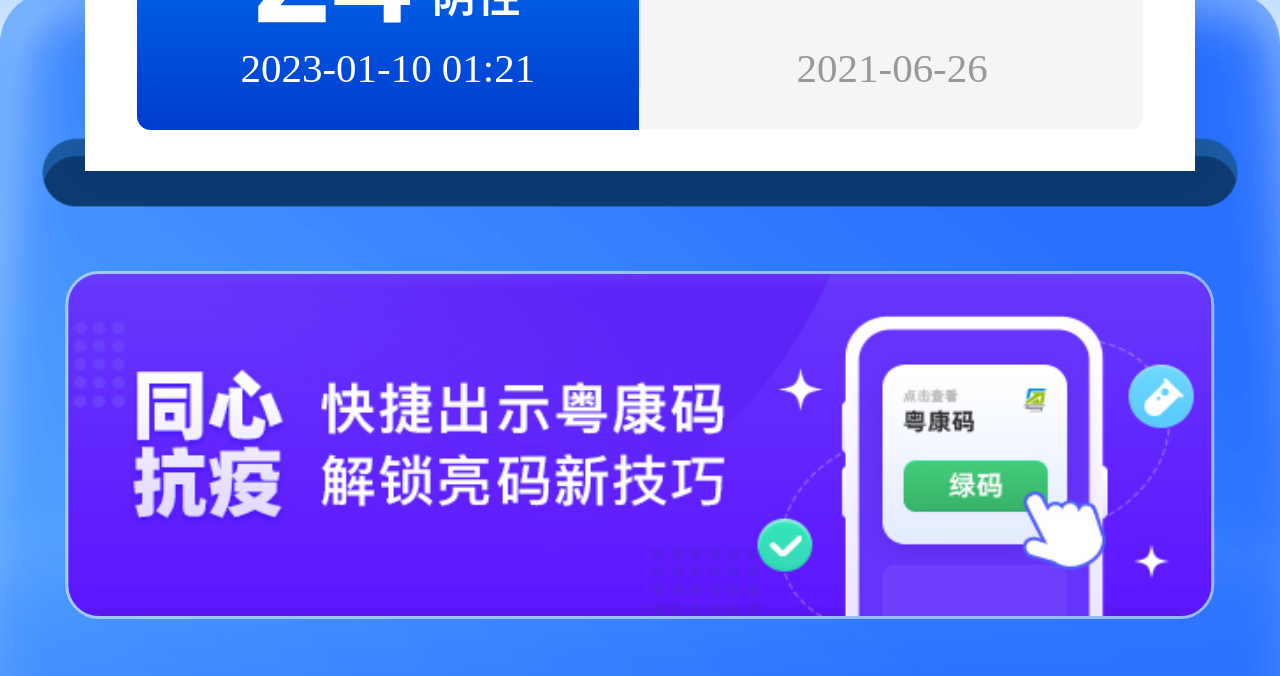
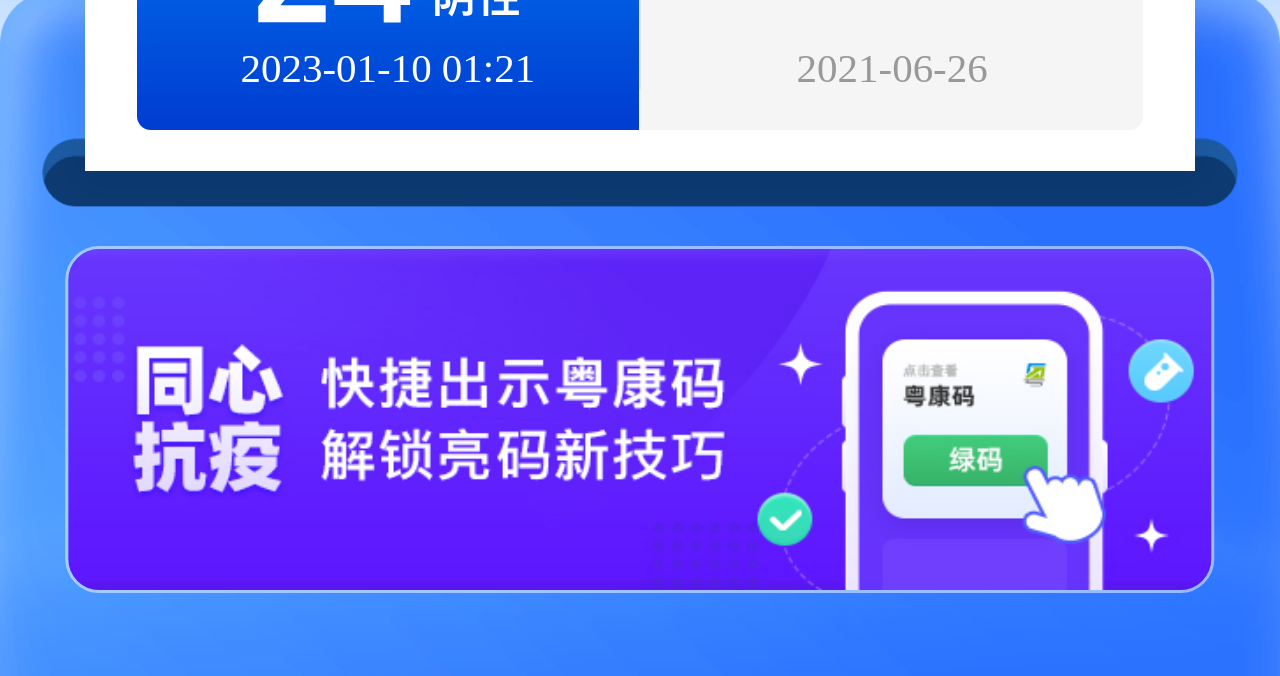
Before and after one commit to chinajkm/chinajkm, a plain HTML site: page ykm/checkin.html in a window 1280 px wide. Shown: the part 1573-2249 px from the top of the page. Drawn offline with Linux system fonts and the light colour scheme.

Commit message:
Update checkin.html

```diff
--- a/ykm/checkin.html
+++ b/ykm/checkin.html
@@ -2176,7 +2176,7 @@
         left: 50%;
         overflow: hidden;
         position: absolute;
-        top: 21.867vw;
+        top: 19.867vw;
         transform: translateX(-50%);
         width: 89.333vw;
         z-index: 10;
```
